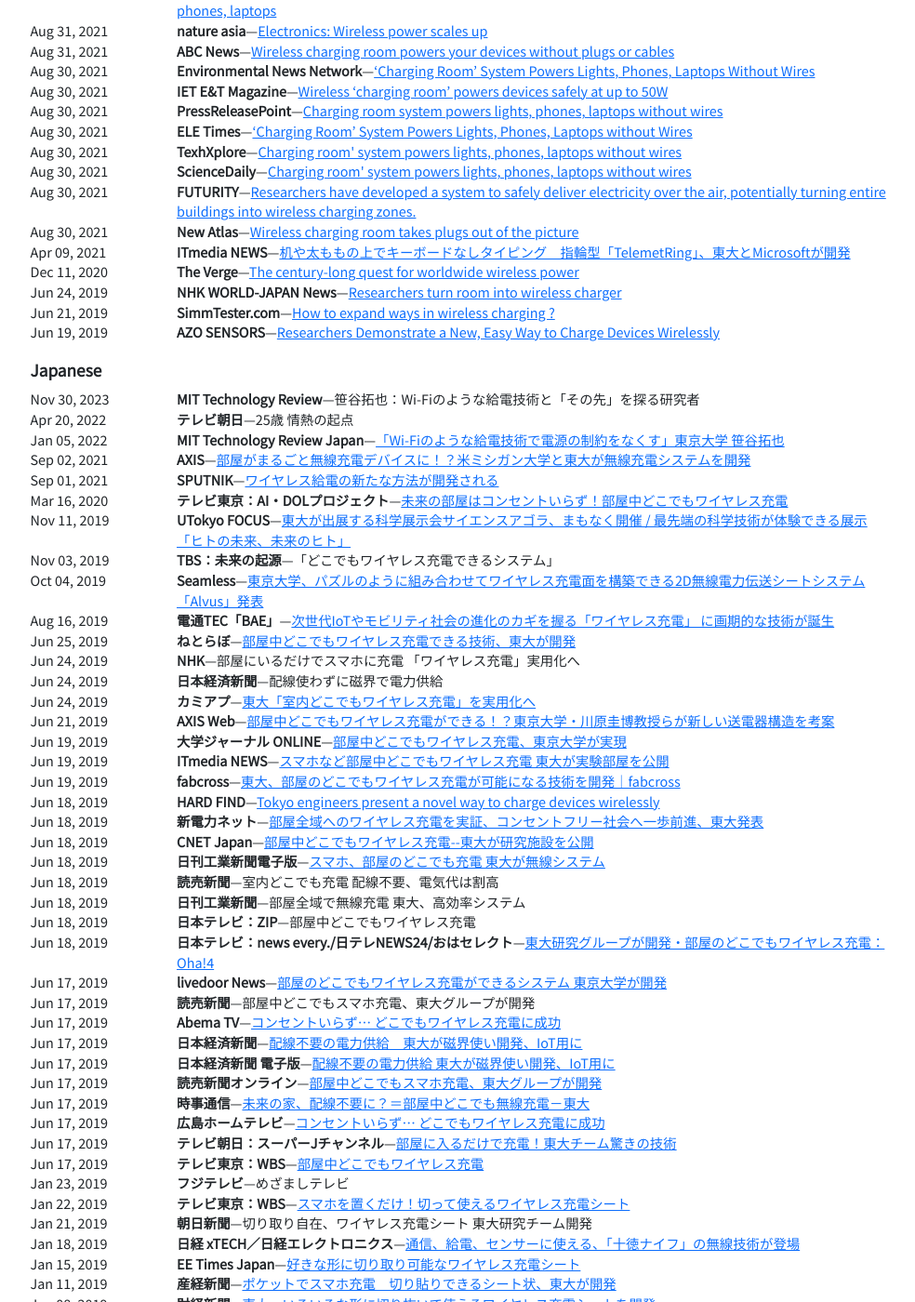
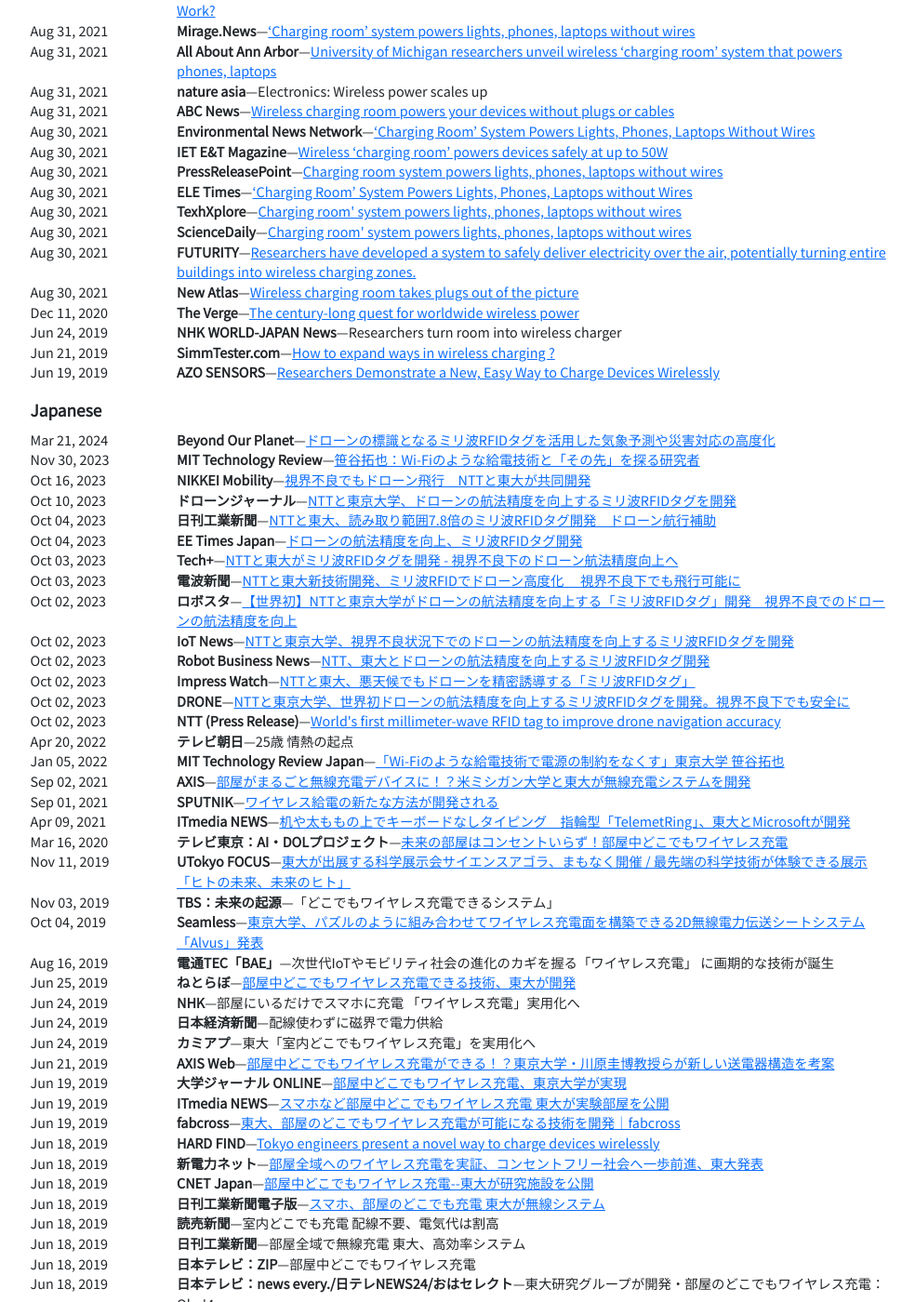
Before and after one commit to t-sasatani/t-sasatani.github.io, a Jekyll site: the page built from _pages/media.md, in a window 1280 px wide and 1400 px high, scrolled down 631 px. Shown: the whole window at 93% size, without its empty margins (147-1131 px from the left). Built offline with Jekyll 4.4.1, drawn with Linux system fonts in a browser that asks for light colours; some of the changed text lies outside the part shown.

Commit message:
Update publications data

```diff
--- a/_data/media.yml
+++ b/_data/media.yml
@@ -93,66 +93,55 @@
   type: TV
   language: jp
   featured:
-  url: https://www.tv-tokyo.co.jp/mv/wbs/newsl/post_179498/
+  url:
   year: '2019'
   month: '6'
   day: '17'
-  _internal:
+  _internal: https://www.tv-tokyo.co.jp/mv/wbs/newsl/post_179498/
 - date: '2019-6-17'
   media: テレビ朝日：スーパーJチャンネル
   title: 部屋に入るだけで充電！東大チーム驚きの技術
   type: TV
   language: jp
   featured:
-  url: https://headlines.yahoo.co.jp/videonews/ann?a=20190617-00000054-ann-soci
+  url:
   year: '2019'
   month: '6'
   day: '17'
-  _internal:
+  _internal: https://headlines.yahoo.co.jp/videonews/ann?a=20190617-00000054-ann-soci
 - date: '2019-6-17'
   media: 広島ホームテレビ
   title: コンセントいらず… どこでもワイヤレス充電に成功
   type: TV
   language: jp
   featured:
-  url: https://www.home-tv.co.jp/news/content/?news_id=000157298
+  url:
   year: '2019'
   month: '6'
   day: '17'
-  _internal:
+  _internal: https://www.home-tv.co.jp/news/content/?news_id=000157298
 - date: '2019-6-17'
   media: 時事通信
   title: 未来の家、配線不要に？＝部屋中どこでも無線充電－東大
   type: TV
   language: jp
   featured:
-  url: https://www.jiji.com/jc/article?k=2019061700814&g=soc
+  url:
   year: '2019'
   month: '6'
   day: '17'
-  _internal:
+  _internal: https://www.jiji.com/jc/article?k=2019061700814&g=soc
 - date: '2019-6-17'
   media: 読売新聞オンライン
   title: 部屋中どこでもスマホ充電、東大グループが開発
   type: Web
   language: jp
   featured:
-  url: https://www.yomiuri.co.jp/science/20190617-OYT1T50172/?fbclid=IwAR0pIMkBwDygKBBvWd1cqd0YgC9vdUonWI1h3ls7kM83VE_HWIoGAzO766Q
+  url:
   year: '2019'
   month: '6'
   day: '17'
-  _internal:
-- date: '2019-6-17'
-  media: 日本経済新聞 電子版
-  title: 配線不要の電力供給 東大が磁界使い開発、IoT用に
-  type: Web
-  language: jp
-  featured:
-  url: https://www.nikkei.com/article/DGXMZO46200030X10C19A6000000/
-  year: '2019'
-  month: '6'
-  day: '17'
-  _internal:
+  _internal: https://www.yomiuri.co.jp/science/20190617-OYT1T50172/?fbclid=IwAR0pIMkBwDygKBBvWd1cqd0YgC9vdUonWI1h3ls7kM83VE_HWIoGAzO766Q
 - date: '2019-6-17'
   media: 日本経済新聞
   title: "配線不要の電力供給　東大が磁界使い開発、IoT用に\r"
@@ -170,11 +159,11 @@
   type: Web
   language: jp
   featured:
-  url: https://abema.tv/video/episode/89-42_s0_p157298
+  url:
   year: '2019'
   month: '6'
   day: '17'
-  _internal:
+  _internal: https://abema.tv/video/episode/89-42_s0_p157298
 - date: '2019-6-17'
   media: 読売新聞
   title: 部屋中どこでもスマホ充電、東大グループが開発
@@ -203,11 +192,11 @@
   type: TV
   language: jp
   featured:
-  url: https://headlines.yahoo.co.jp/videonews/nnn?a=20190617-00000413-nnn-soci
+  url:
   year: '2019'
   month: '6'
   day: '18'
-  _internal:
+  _internal: https://headlines.yahoo.co.jp/videonews/nnn?a=20190617-00000413-nnn-soci
 - date: '2019-6-18'
   media: 日本テレビ：ZIP
   title: 部屋中どこでもワイヤレス充電
@@ -346,11 +335,11 @@
   type: Web
   language: other
   featured:
-  url: http://life.eastmoney.com/a/201906191155509470.html
+  url:
   year: '2019'
   month: '6'
   day: '19'
-  _internal:
+  _internal: http://life.eastmoney.com/a/201906191155509470.html
 - date: '2019-6-21'
   media: SimmTester.com
   title: How to expand ways in wireless charging ?
@@ -379,33 +368,33 @@
   type: TV
   language: en
   featured:
-  url: https://www3.nhk.or.jp/nhkworld/en/news/ataglance/399/
+  url:
   year: '2019'
   month: '6'
   day: '24'
-  _internal:
+  _internal: https://www3.nhk.or.jp/nhkworld/en/news/ataglance/399/
 - date: '2019-6-24'
   media: 微博
   title: 东京大学研发团队研发出
   type: Web
   language: other
   featured:
-  url: https://m.weibo.cn/1642634100/4386718704645453
+  url:
   year: '2019'
   month: '6'
   day: '24'
-  _internal:
+  _internal: https://m.weibo.cn/1642634100/4386718704645453
 - date: '2019-6-24'
   media: カミアプ
   title: 東大「室内どこでもワイヤレス充電」を実用化へ
   type: Web
   language: jp
   featured:
-  url: https://www.appps.jp/331894/
+  url:
   year: '2019'
   month: '6'
   day: '24'
-  _internal:
+  _internal: https://www.appps.jp/331894/
 - date: '2019-6-24'
   media: 日本経済新聞
   title: 配線使わずに磁界で電力供給
@@ -445,11 +434,11 @@
   type: Web
   language: jp
   featured:
-  url: https://bae.dentsutec.co.jp/articles/charging/
+  url:
   year: '2019'
   month: '8'
   day: '16'
-  _internal:
+  _internal: https://bae.dentsutec.co.jp/articles/charging/
 - date: '2019-10-4'
   media: Seamless
   title: "東京大学、パズルのように組み合わせてワイヤレス充電面を構築できる2D無線電力伝送シートシステム「Alvus」発表\r"
@@ -509,7 +498,7 @@
   media: ITmedia NEWS
   title: "机や太ももの上でキーボードなしタイピング　指輪型「TelemetRing」、東大とMicrosoftが開発\r"
   type: Web
-  language: en
+  language: jp
   featured:
   url: https://www.itmedia.co.jp/news/articles/2104/09/news051.html
   year: '2021'
@@ -655,11 +644,11 @@
   type: Web
   language: en
   featured:
-  url: http://www.natureasia.com/en/research/highlight/13802
+  url:
   year: '2021'
   month: '8'
   day: '31'
-  _internal:
+  _internal: http://www.natureasia.com/en/research/highlight/13802
 - date: '2021-8-31'
   media: All About Ann Arbor
   title: "University of Michigan researchers unveil wireless ‘charging room’ system
@@ -1053,6 +1042,182 @@
   month: '4'
   day: '20'
   _internal:
+- date: '2023-10-2'
+  media: NTT (Press Release)
+  title: "World's first millimeter-wave RFID tag to improve drone navigation accuracy\r"
+  type: Web
+  language: jp
+  featured:
+  url: https://group.ntt/en/newsrelease/2023/10/02/231002a.html
+  year: '2023'
+  month: '10'
+  day: '2'
+  _internal:
+- date: '2023-10-2'
+  media: DRONE
+  title: "NTTと東京大学、世界初ドローンの航法精度を向上するミリ波RFIDタグを開発。視界不良下でも安全に\r"
+  type: Web
+  language: jp
+  featured:
+  url: https://www.drone.jp/news/2023100215001073733.html
+  year: '2023'
+  month: '10'
+  day: '2'
+  _internal:
+- date: '2023-10-2'
+  media: Impress Watch
+  title: "NTTと東大、悪天候でもドローンを精密誘導する「ミリ波RFIDタグ」\r"
+  type: Web
+  language: jp
+  featured:
+  url: https://www.watch.impress.co.jp/docs/news/1536079.html
+  year: '2023'
+  month: '10'
+  day: '2'
+  _internal:
+- date: '2023-10-2'
+  media: Robot Business News
+  title: "NTT、東大とドローンの航法精度を向上するミリ波RFIDタグ開発\r"
+  type: Web
+  language: jp
+  featured:
+  url: https://robobiz.biz/drone/1667/
+  year: '2023'
+  month: '10'
+  day: '2'
+  _internal:
+- date: '2023-10-2'
+  media: IoT News
+  title: "NTTと東京大学、視界不良状況下でのドローンの航法精度を向上するミリ波RFIDタグを開発\r"
+  type: Web
+  language: jp
+  featured:
+  url: https://iotnews.jp/drone/234892/
+  year: '2023'
+  month: '10'
+  day: '2'
+  _internal:
+- date: '2023-10-2'
+  media: ロボスタ
+  title: "【世界初】NTTと東京大学がドローンの航法精度を向上する「ミリ波RFIDタグ」開発　視界不良でのドローンの航法精度を向上"
+  type: Web
+  language: jp
+  featured:
+  url: https://robotstart.info/2023/10/02/developed-millimeter-rfid-tags.html
+  year: '2023'
+  month: '10'
+  day: '2'
+  _internal:
+- date: '2023-10-3'
+  media: 電波新聞
+  title: "NTTと東大新技術開発、ミリ波RFIDでドローン高度化 　視界不良下でも飛行可能に\r"
+  type: Web
+  language: jp
+  featured:
+  url: https://dempa-digital.com/article/479612
+  year: '2023'
+  month: '10'
+  day: '3'
+  _internal:
+- date: '2023-10-3'
+  media: Tech+
+  title: "NTTと東大がミリ波RFIDタグを開発 - 視界不良下のドローン航法精度向上へ\r"
+  type: Web
+  language: jp
+  featured:
+  url: https://news.mynavi.jp/techplus/article/20231003-2783637/
+  year: '2023'
+  month: '10'
+  day: '3'
+  _internal:
+- date: '2023-10-4'
+  media: EE Times Japan
+  title: ドローンの航法精度を向上、ミリ波RFIDタグ開発
+  type: Web
+  language: jp
+  featured:
+  url: https://eetimes.itmedia.co.jp/ee/articles/2310/04/news035.html
+  year: '2023'
+  month: '10'
+  day: '4'
+  _internal:
+- date: '2023-10-4'
+  media: 日刊工業新聞
+  title: NTTと東大、読み取り範囲7.8倍のミリ波RFIDタグ開発　ドローン航行補助
+  type: News_paper
+  language: jp
+  featured:
+  url: https://www.nikkan.co.jp/articles/view/00687986
+  year: '2023'
+  month: '10'
+  day: '4'
+  _internal:
+- date: '2023-10-10'
+  media: ドローンジャーナル
+  title: "NTTと東京大学、ドローンの航法精度を向上するミリ波RFIDタグを開発\r"
+  type: Web
+  language: jp
+  featured:
+  url: https://drone-journal.impress.co.jp/docs/news/1185505.html
+  year: '2023'
+  month: '10'
+  day: '10'
+  _internal:
+- date: '2023-10-13'
+  media: New Atlas
+  title: "Millisign tech guides autonomous drones via battery-less ground tags\r"
+  type: Web
+  language: en
+  featured:
+  url: https://newatlas.com/drones/millisign-guides-drones-rfid-tags/
+  year: '2023'
+  month: '10'
+  day: '13'
+  _internal:
+- date: '2023-10-16'
+  media: NIKKEI Mobility
+  title: "視界不良でもドローン飛行　NTTと東大が共同開発\r"
+  type: Web
+  language: jp
+  featured:
+  url: https://www.nikkei.com/prime/mobility/article/DGXZQOUC050PB0V01C23A0000000
+  year: '2023'
+  month: '10'
+  day: '16'
+  _internal:
+- date: '2023-10-16'
+  media: TelcoNews
+  title: "NTT unveils the world's first battery-free drone nav system\r"
+  type: Web
+  language: en
+  featured:
+  url: https://telconews.asia/story/ntt-unveils-the-world-s-first-battery-free-drone-nav-system
+  year: '2023'
+  month: '10'
+  day: '16'
+  _internal:
+- date: '2023-11-30'
+  media: MIT Technology Review
+  title: "笹谷拓也：Wi-Fiのような給電技術と「その先」を探る研究者\r"
+  type: Web
+  language: jp
+  featured:
+  url: https://www.technologyreview.jp/s/320610/trajectory-of-u35-innovators-takuya-sasatani/
+  year: '2023'
+  month: '11'
+  day: '30'
+  _internal:
+- date: '2024-3-21'
+  media: Beyond Our Planet
+  title: "ドローンの標識となるミリ波RFIDタグを活用した気象予測や災害対応の高度化\r"
+  type: Web
+  language: jp
+  featured:
+  url: https://www.rd.ntt/se/media/article/0094.html
+  year: '2024'
+  month: '3'
+  day: '21'
+  _internal:
 - date:
   media:
   title:
@@ -1152,14 +1317,14 @@
   month:
   day:
   _internal:
-- date: '2023-11-30'
-  media: MIT Technology Review
-  title: "笹谷拓也：Wi-Fiのような給電技術と「その先」を探る研究者\r"
+- date: '2023-5-18'
+  media: Forbes
+  title: '30 Under 30 2023: Healthcare & Science'
   type: Web
-  language: jp
+  language: en
   featured:
-  url:
+  url: https://www.forbes.com/30-under-30/2023/asia/healthcare-science
   year: '2023'
-  month: '11'
-  day: '30'
+  month: '5'
+  day: '18'
   _internal:
```
